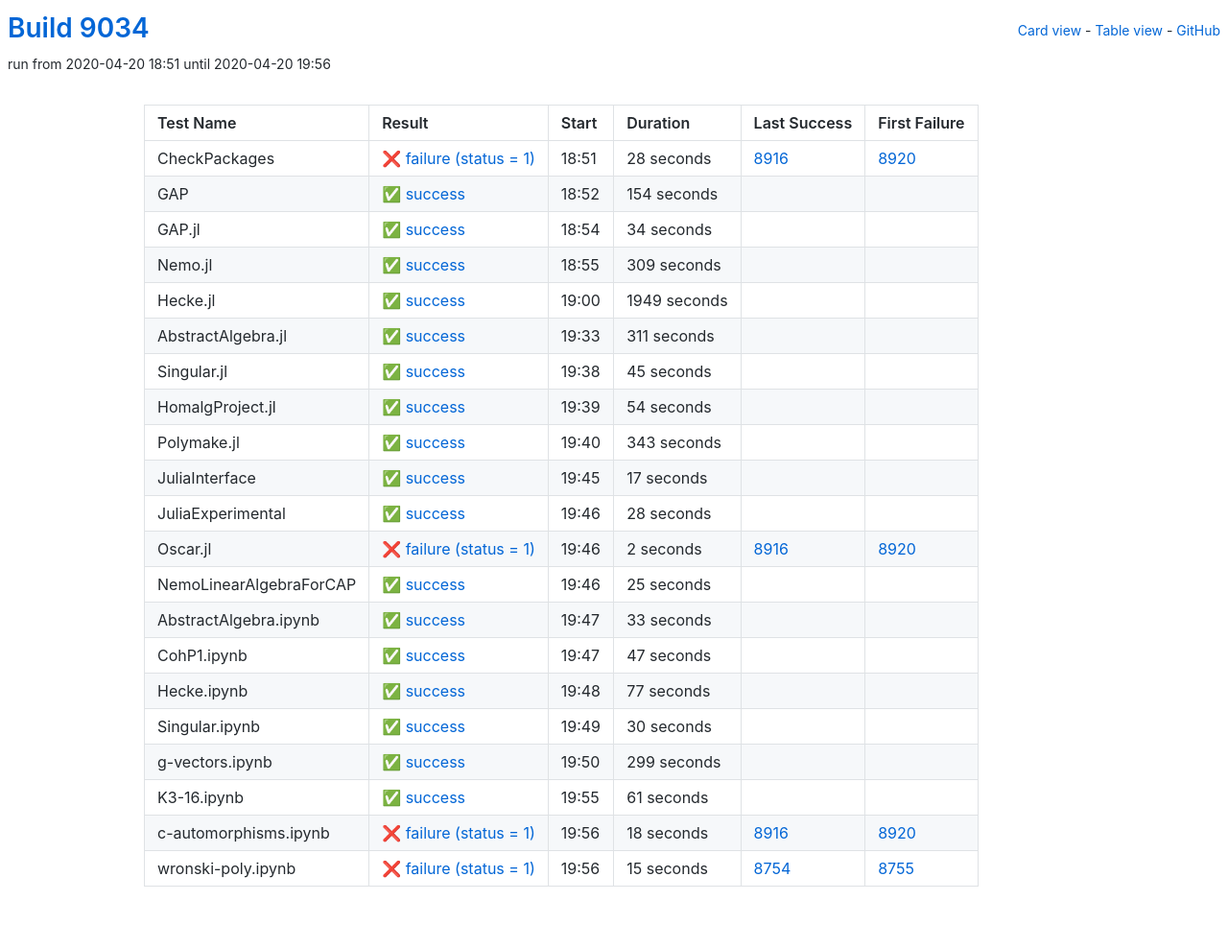
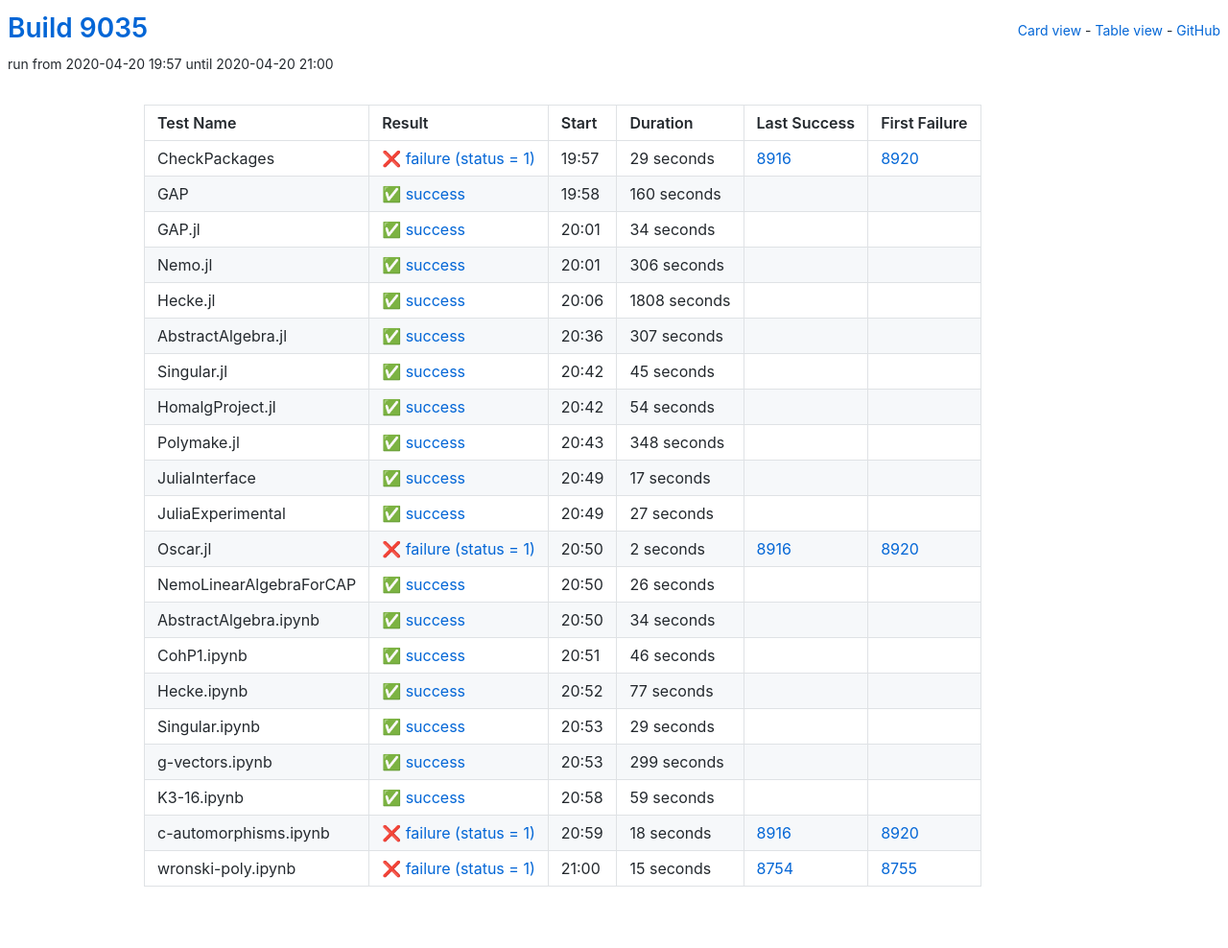
Before and after one commit to oscar-system/oscar-ci-status, a Jekyll site: the page built from table.html, in a window 1280 px wide. Shown: the whole page at 96% size. Built offline with Jekyll 4.4.1, drawn with Linux system fonts in a browser that asks for light colours.

Commit message:
Build 9035

```diff
--- a/_data/ci.yml
+++ b/_data/ci.yml
@@ -1,27 +1,27 @@
-build: 9034
-build_url: https://oscarci.mathematik.uni-kl.de/job/oscar/9034/
+build: 9035
+build_url: https://oscarci.mathematik.uni-kl.de/job/oscar/9035/
 job: oscar
 tests:
-- duration: 28
+- duration: 29
   exitcode: 1
   first_failure: 8920
   first_failure_url: https://oscarci.mathematik.uni-kl.de/job/oscar/8920/
   last_success: 8916
   last_success_url: https://oscarci.mathematik.uni-kl.de/job/oscar/8916/
-  log: https://oscarci.mathematik.uni-kl.de/job/oscar/9034/artifact/logs/build-9034/CheckPackages.log
+  log: https://oscarci.mathematik.uni-kl.de/job/oscar/9035/artifact/logs/build-9035/CheckPackages.log
   name: CheckPackages
-  start: 2020-04-20 18:51
+  start: 2020-04-20 19:57
   status: failure
   success: false
-- duration: 154
+- duration: 160
   exitcode: 0
   first_failure: false
   first_failure_url: null
   last_success: false
   last_success_url: null
-  log: https://oscarci.mathematik.uni-kl.de/job/oscar/9034/artifact/logs/build-9034/GAP.log
+  log: https://oscarci.mathematik.uni-kl.de/job/oscar/9035/artifact/logs/build-9035/GAP.log
   name: GAP
-  start: 2020-04-20 18:52
+  start: 2020-04-20 19:58
   status: success
   success: true
 - duration: 34
@@ -30,42 +30,42 @@ tests:
   first_failure_url: null
   last_success: false
   last_success_url: null
-  log: https://oscarci.mathematik.uni-kl.de/job/oscar/9034/artifact/logs/build-9034/GAP.jl.log
+  log: https://oscarci.mathematik.uni-kl.de/job/oscar/9035/artifact/logs/build-9035/GAP.jl.log
   name: GAP.jl
-  start: 2020-04-20 18:54
+  start: 2020-04-20 20:01
   status: success
   success: true
-- duration: 309
+- duration: 306
   exitcode: 0
   first_failure: false
   first_failure_url: null
   last_success: false
   last_success_url: null
-  log: https://oscarci.mathematik.uni-kl.de/job/oscar/9034/artifact/logs/build-9034/Nemo.jl.log
+  log: https://oscarci.mathematik.uni-kl.de/job/oscar/9035/artifact/logs/build-9035/Nemo.jl.log
   name: Nemo.jl
-  start: 2020-04-20 18:55
+  start: 2020-04-20 20:01
   status: success
   success: true
-- duration: 1949
+- duration: 1808
   exitcode: 0
   first_failure: false
   first_failure_url: null
   last_success: false
   last_success_url: null
-  log: https://oscarci.mathematik.uni-kl.de/job/oscar/9034/artifact/logs/build-9034/Hecke.jl.log
+  log: https://oscarci.mathematik.uni-kl.de/job/oscar/9035/artifact/logs/build-9035/Hecke.jl.log
   name: Hecke.jl
-  start: 2020-04-20 19:00
+  start: 2020-04-20 20:06
   status: success
   success: true
-- duration: 311
+- duration: 307
   exitcode: 0
   first_failure: false
   first_failure_url: null
   last_success: false
   last_success_url: null
-  log: https://oscarci.mathematik.uni-kl.de/job/oscar/9034/artifact/logs/build-9034/AbstractAlgebra.jl.log
+  log: https://oscarci.mathematik.uni-kl.de/job/oscar/9035/artifact/logs/build-9035/AbstractAlgebra.jl.log
   name: AbstractAlgebra.jl
-  start: 2020-04-20 19:33
+  start: 2020-04-20 20:36
   status: success
   success: true
 - duration: 45
@@ -74,9 +74,9 @@ tests:
   first_failure_url: null
   last_success: false
   last_success_url: null
-  log: https://oscarci.mathematik.uni-kl.de/job/oscar/9034/artifact/logs/build-9034/Singular.jl.log
+  log: https://oscarci.mathematik.uni-kl.de/job/oscar/9035/artifact/logs/build-9035/Singular.jl.log
   name: Singular.jl
-  start: 2020-04-20 19:38
+  start: 2020-04-20 20:42
   status: success
   success: true
 - duration: 54
@@ -85,20 +85,20 @@ tests:
   first_failure_url: null
   last_success: false
   last_success_url: null
-  log: https://oscarci.mathematik.uni-kl.de/job/oscar/9034/artifact/logs/build-9034/HomalgProject.jl.log
+  log: https://oscarci.mathematik.uni-kl.de/job/oscar/9035/artifact/logs/build-9035/HomalgProject.jl.log
   name: HomalgProject.jl
-  start: 2020-04-20 19:39
+  start: 2020-04-20 20:42
   status: success
   success: true
-- duration: 343
+- duration: 348
   exitcode: 0
   first_failure: false
   first_failure_url: null
   last_success: false
   last_success_url: null
-  log: https://oscarci.mathematik.uni-kl.de/job/oscar/9034/artifact/logs/build-9034/Polymake.jl.log
+  log: https://oscarci.mathematik.uni-kl.de/job/oscar/9035/artifact/logs/build-9035/Polymake.jl.log
   name: Polymake.jl
-  start: 2020-04-20 19:40
+  start: 2020-04-20 20:43
   status: success
   success: true
 - duration: 17
@@ -107,20 +107,20 @@ tests:
   first_failure_url: null
   last_success: false
   last_success_url: null
-  log: https://oscarci.mathematik.uni-kl.de/job/oscar/9034/artifact/logs/build-9034/JuliaInterface.log
+  log: https://oscarci.mathematik.uni-kl.de/job/oscar/9035/artifact/logs/build-9035/JuliaInterface.log
   name: JuliaInterface
-  start: 2020-04-20 19:45
+  start: 2020-04-20 20:49
   status: success
   success: true
-- duration: 28
+- duration: 27
   exitcode: 0
   first_failure: false
   first_failure_url: null
   last_success: false
   last_success_url: null
-  log: https://oscarci.mathematik.uni-kl.de/job/oscar/9034/artifact/logs/build-9034/JuliaExperimental.log
+  log: https://oscarci.mathematik.uni-kl.de/job/oscar/9035/artifact/logs/build-9035/JuliaExperimental.log
   name: JuliaExperimental
-  start: 2020-04-20 19:46
+  start: 2020-04-20 20:49
   status: success
   success: true
 - duration: 2
@@ -129,42 +129,42 @@ tests:
   first_failure_url: https://oscarci.mathematik.uni-kl.de/job/oscar/8920/
   last_success: 8916
   last_success_url: https://oscarci.mathematik.uni-kl.de/job/oscar/8916/
-  log: https://oscarci.mathematik.uni-kl.de/job/oscar/9034/artifact/logs/build-9034/Oscar.jl.log
+  log: https://oscarci.mathematik.uni-kl.de/job/oscar/9035/artifact/logs/build-9035/Oscar.jl.log
   name: Oscar.jl
-  start: 2020-04-20 19:46
+  start: 2020-04-20 20:50
   status: failure
   success: false
-- duration: 25
+- duration: 26
   exitcode: 0
   first_failure: false
   first_failure_url: null
   last_success: false
   last_success_url: null
-  log: https://oscarci.mathematik.uni-kl.de/job/oscar/9034/artifact/logs/build-9034/NemoLinearAlgebraForCAP.log
+  log: https://oscarci.mathematik.uni-kl.de/job/oscar/9035/artifact/logs/build-9035/NemoLinearAlgebraForCAP.log
   name: NemoLinearAlgebraForCAP
-  start: 2020-04-20 19:46
+  start: 2020-04-20 20:50
   status: success
   success: true
-- duration: 33
+- duration: 34
   exitcode: 0
   first_failure: false
   first_failure_url: null
   last_success: false
   last_success_url: null
-  log: https://oscarci.mathematik.uni-kl.de/job/oscar/9034/artifact/logs/build-9034/AbstractAlgebra.ipynb.log
+  log: https://oscarci.mathematik.uni-kl.de/job/oscar/9035/artifact/logs/build-9035/AbstractAlgebra.ipynb.log
   name: AbstractAlgebra.ipynb
-  start: 2020-04-20 19:47
+  start: 2020-04-20 20:50
   status: success
   success: true
-- duration: 47
+- duration: 46
   exitcode: 0
   first_failure: false
   first_failure_url: null
   last_success: false
   last_success_url: null
-  log: https://oscarci.mathematik.uni-kl.de/job/oscar/9034/artifact/logs/build-9034/CohP1.ipynb.log
+  log: https://oscarci.mathematik.uni-kl.de/job/oscar/9035/artifact/logs/build-9035/CohP1.ipynb.log
   name: CohP1.ipynb
-  start: 2020-04-20 19:47
+  start: 2020-04-20 20:51
   status: success
   success: true
 - duration: 77
@@ -173,20 +173,20 @@ tests:
   first_failure_url: null
   last_success: false
   last_success_url: null
-  log: https://oscarci.mathematik.uni-kl.de/job/oscar/9034/artifact/logs/build-9034/Hecke.ipynb.log
+  log: https://oscarci.mathematik.uni-kl.de/job/oscar/9035/artifact/logs/build-9035/Hecke.ipynb.log
   name: Hecke.ipynb
-  start: 2020-04-20 19:48
+  start: 2020-04-20 20:52
   status: success
   success: true
-- duration: 30
+- duration: 29
   exitcode: 0
   first_failure: false
   first_failure_url: null
   last_success: false
   last_success_url: null
-  log: https://oscarci.mathematik.uni-kl.de/job/oscar/9034/artifact/logs/build-9034/Singular.ipynb.log
+  log: https://oscarci.mathematik.uni-kl.de/job/oscar/9035/artifact/logs/build-9035/Singular.ipynb.log
   name: Singular.ipynb
-  start: 2020-04-20 19:49
+  start: 2020-04-20 20:53
   status: success
   success: true
 - duration: 299
@@ -195,20 +195,20 @@ tests:
   first_failure_url: null
   last_success: false
   last_success_url: null
-  log: https://oscarci.mathematik.uni-kl.de/job/oscar/9034/artifact/logs/build-9034/g-vectors.ipynb.log
+  log: https://oscarci.mathematik.uni-kl.de/job/oscar/9035/artifact/logs/build-9035/g-vectors.ipynb.log
   name: g-vectors.ipynb
-  start: 2020-04-20 19:50
+  start: 2020-04-20 20:53
   status: success
   success: true
-- duration: 61
+- duration: 59
   exitcode: 0
   first_failure: false
   first_failure_url: null
   last_success: false
   last_success_url: null
-  log: https://oscarci.mathematik.uni-kl.de/job/oscar/9034/artifact/logs/build-9034/K3-16.ipynb.log
+  log: https://oscarci.mathematik.uni-kl.de/job/oscar/9035/artifact/logs/build-9035/K3-16.ipynb.log
   name: K3-16.ipynb
-  start: 2020-04-20 19:55
+  start: 2020-04-20 20:58
   status: success
   success: true
 - duration: 18
@@ -217,9 +217,9 @@ tests:
   first_failure_url: https://oscarci.mathematik.uni-kl.de/job/oscar/8920/
   last_success: 8916
   last_success_url: https://oscarci.mathematik.uni-kl.de/job/oscar/8916/
-  log: https://oscarci.mathematik.uni-kl.de/job/oscar/9034/artifact/logs/build-9034/c-automorphisms.ipynb.log
+  log: https://oscarci.mathematik.uni-kl.de/job/oscar/9035/artifact/logs/build-9035/c-automorphisms.ipynb.log
   name: c-automorphisms.ipynb
-  start: 2020-04-20 19:56
+  start: 2020-04-20 20:59
   status: failure
   success: false
 - duration: 15
@@ -228,8 +228,8 @@ tests:
   first_failure_url: https://oscarci.mathematik.uni-kl.de/job/oscar/8755/
   last_success: 8754
   last_success_url: https://oscarci.mathematik.uni-kl.de/job/oscar/8754/
-  log: https://oscarci.mathematik.uni-kl.de/job/oscar/9034/artifact/logs/build-9034/wronski-poly.ipynb.log
+  log: https://oscarci.mathematik.uni-kl.de/job/oscar/9035/artifact/logs/build-9035/wronski-poly.ipynb.log
   name: wronski-poly.ipynb
-  start: 2020-04-20 19:56
+  start: 2020-04-20 21:00
   status: failure
   success: false
```
Also changed, not shown: README.md.
